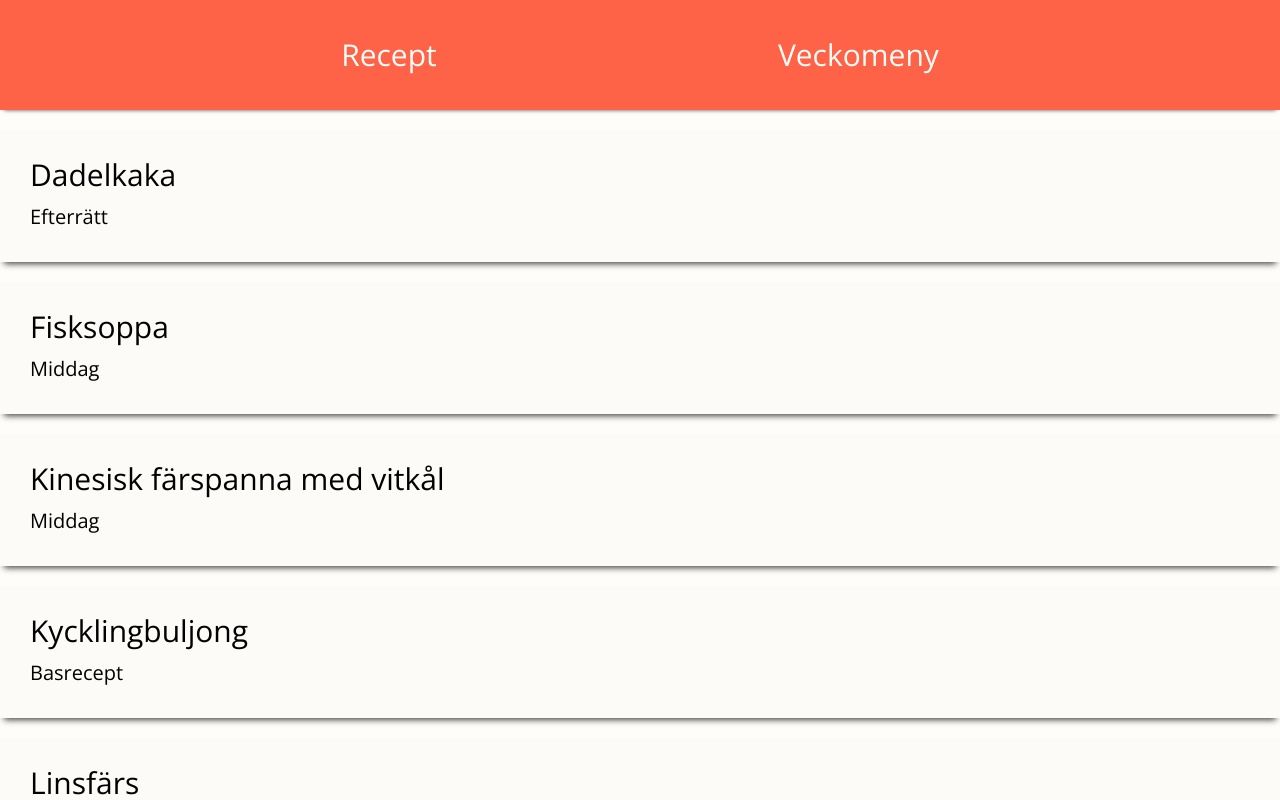
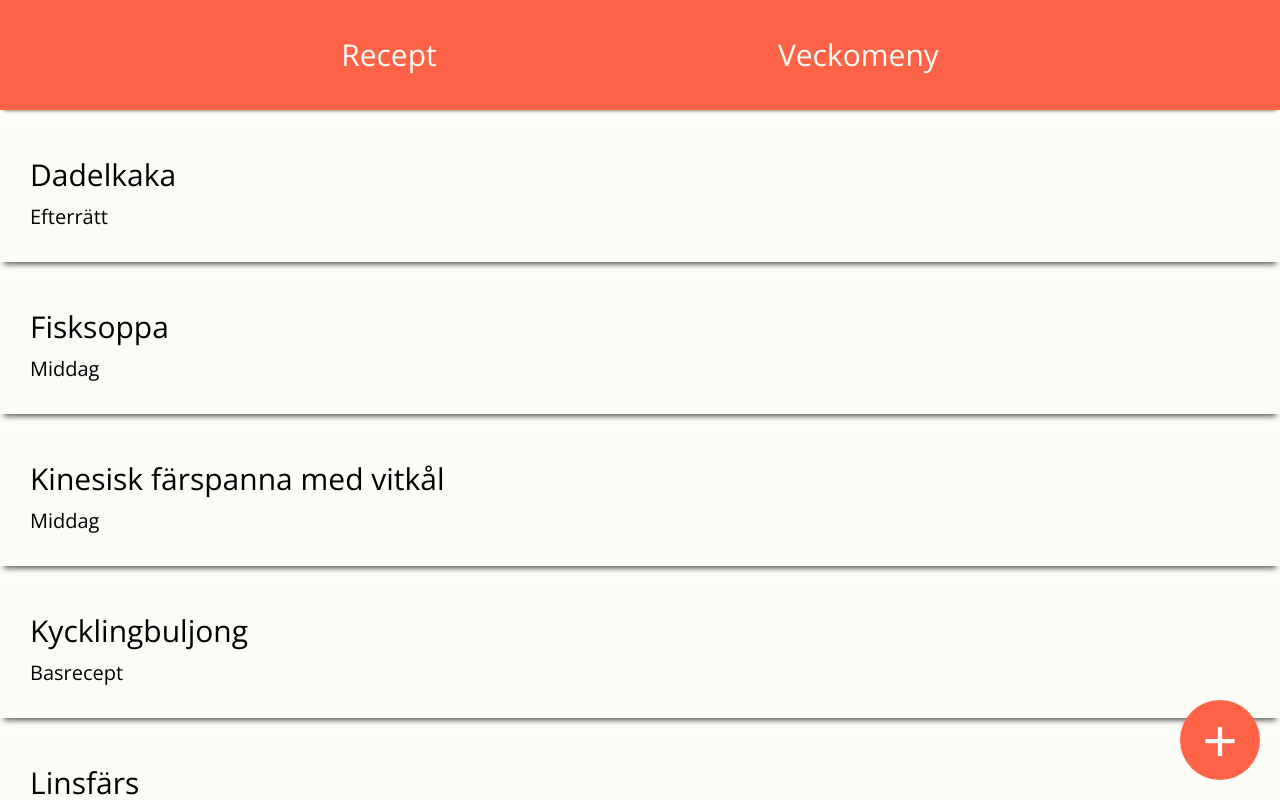
Before and after one commit to w1nston/amsenwallander.se, a Next.js app: page /recipes in a window 1280 px wide. Shown: the top 800 px of the page. Built offline with nearby package versions, Linux system fonts and the light colour scheme.

Commit message:
Add floating button for filter options.

```diff
--- a/pages/recipes/index.tsx
+++ b/pages/recipes/index.tsx
@@ -1,4 +1,6 @@
+/** @jsx jsx */
 import Head from 'next/head';
+import { css, jsx } from '@emotion/core';
 import { getRecipeLinks } from '../../api/recipe';
 import RecipeLinks from '../../components/recipe/RecipeLinks';
 import { IRecipeLink } from '../../api/recipe/index';
@@ -6,6 +8,25 @@ import { IRecipeLink } from '../../api/recipe/index';
 type Props = {
   recipeLinks: IRecipeLink[];
 };
+
+const buttonStyles = css`
+  color: #fefdfa;
+  position: fixed;
+  bottom: 0;
+  right: 0;
+  margin: 0 1rem 1rem 0;
+  width: 4rem;
+  height: 4rem;
+  border-radius: 50%;
+  font-size: 3rem;
+  background-color: tomato;
+  text-decoration: none;
+  border: none;
+`;
+
+function FloatingButton() {
+  return <button css={buttonStyles}>+</button>;
+}
 
 export default function Recipes({ recipeLinks }: Props) {
   return (
@@ -15,6 +36,7 @@ export default function Recipes({ recipeLinks }: Props) {
       </Head>
       <main>
         <RecipeLinks recipeLinks={recipeLinks} />
+        <FloatingButton />
       </main>
     </>
   );
```
